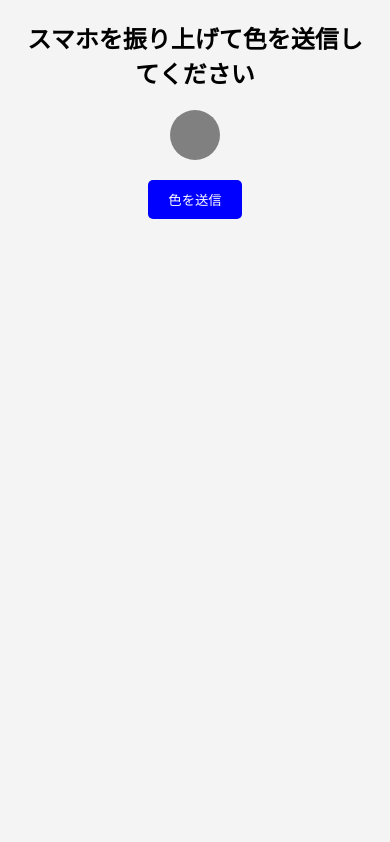
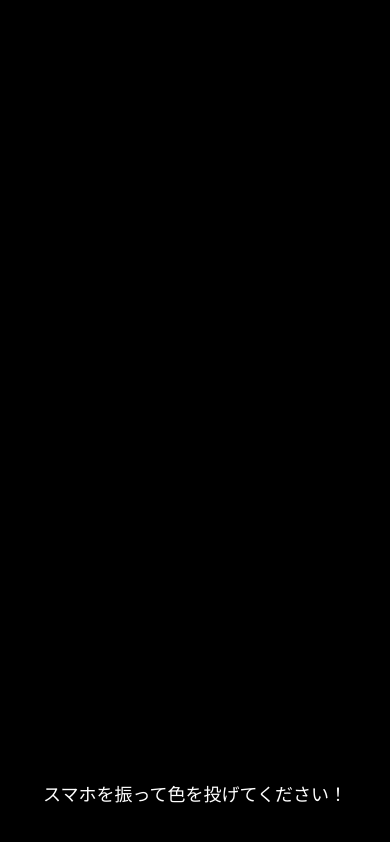
Before and after one commit to RyomaNakamura22/light-app2, a React (Create React App) app: page /throw-color in a window 390 px wide. Built offline with nearby package versions, Linux system fonts and the light colour scheme.

Commit message:
version-0.0.3

```diff
--- a/src/components/MixColor.js
+++ b/src/components/MixColor.js
@@ -94,6 +94,10 @@ function MixColor() {
 
   return (
     <div className="mix-color-screen">
+      <div className="MixColor-header">
+        <h4>スマホを上下に振って色を完成させましょう</h4>
+        <p>色で満たされたら完成です</p>
+      </div>
       <div
         className="loading-text"
         style={{
@@ -103,9 +107,8 @@ function MixColor() {
       >
         START
       </div>
-      <p>スマホを上下に振って色を完成させましょう</p>
       <button
-        className={`start-button ${mixProgress >= 100 ? "active" : ""}`}
+        className={`start-button ${mixProgress >= 100 ? "visible" : ""}`}
         onClick={handleClick}
         disabled={mixProgress < 100}
       >
--- a/src/components/ThrowColor.js
+++ b/src/components/ThrowColor.js
@@ -1,26 +1,89 @@
-import React from "react";
+import React, { useEffect, useRef } from "react";
 import { useNavigate, useLocation } from "react-router-dom";
+import "../styles/ThrowColor.css";
 
 function ThrowColor() {
   const navigate = useNavigate();
   const location = useLocation();
-  const { mixedColor } = location.state || { mixedColor: "gray" };
+  const mixedColor = location.state?.mixedColor || "#FF0000"; // 完成した色
+  const canvasRef = useRef(null);
 
-  const throwColor = () => {
-    alert(`${mixedColor}を照明に送信しました！`);
-    navigate("/complete");
-  };
+  useEffect(() => {
+    const canvas = canvasRef.current;
+    const ctx = canvas.getContext("2d");
+
+    let ball = { x: canvas.width / 2, y: canvas.height / 2, radius: 20 };
+    let trail = []; // 軌跡を保持する配列
+    const trailLength = 15; // 軌跡の最大長さ
+    const shakeThreshold = 40; // 閾値
+    let isThrown = false;
+
+    const drawBall = () => {
+      ctx.clearRect(0, 0, canvas.width, canvas.height); // 画面をクリア
+
+      // 軌跡を描画
+      trail.forEach((point, index) => {
+        ctx.beginPath();
+        ctx.arc(point.x, point.y, ball.radius * (1 - index / trailLength), 0, Math.PI * 2);
+        ctx.fillStyle = `${mixedColor}${Math.floor((255 * (trailLength - index)) / trailLength).toString(16)}`;
+        ctx.fill();
+      });
+
+      // ボールを描画
+      ctx.beginPath();
+      ctx.arc(ball.x, ball.y, ball.radius, 0, Math.PI * 2);
+      ctx.fillStyle = mixedColor;
+      ctx.fill();
+    };
+
+    const animate = () => {
+      if (isThrown) {
+        ball.y -= 5; // ボールを上に移動
+        ball.x += Math.random() * 4 - 2; // 軌跡にランダム性を追加
+
+        trail.push({ x: ball.x, y: ball.y });
+        if (trail.length > trailLength) {
+          trail.shift(); // 軌跡が長すぎる場合は古いものを削除
+        }
+
+        drawBall();
+
+        if (ball.y + ball.radius < 0) {
+          // ボールが画面外に出たら遷移
+          navigate("/complete");
+        } else {
+          requestAnimationFrame(animate);
+        }
+      }
+    };
+
+    const handleThrow = (event) => {
+      const acceleration = event.acceleration || {};
+      const { x = 0, y = 0 } = acceleration;
+
+      if (!isThrown && (Math.abs(x) > shakeThreshold || Math.abs(y) > shakeThreshold)) {
+        isThrown = true; // 投げる状態に
+        trail.push({ x: ball.x, y: ball.y }); // 軌跡の開始点を追加
+        animate();
+      }
+    };
+
+    window.addEventListener("devicemotion", handleThrow);
+
+    return () => {
+      window.removeEventListener("devicemotion", handleThrow);
+    };
+  }, [mixedColor, navigate]);
 
   return (
-    <div className="screen">
-      <h2>スマホを振り上げて色を送信してください</h2>
-      <div
-        className="color-circle"
-        style={{ backgroundColor: mixedColor, margin: "20px auto" }}
-      />
-      <button className="btn" onClick={throwColor}>
-        色を送信
-      </button>
+    <div className="throw-color-screen">
+      <canvas
+        ref={canvasRef}
+        width={window.innerWidth}
+        height={window.innerHeight}
+        style={{ display: "block", background: "black" }}
+      ></canvas>
+      <p>スマホを振って色を投げてください！</p>
     </div>
   );
 }
--- a/src/styles/MixColor.css
+++ b/src/styles/MixColor.css
@@ -3,11 +3,19 @@
     height: 100vh;
     display: flex;
     flex-direction: column;
-    justify-content: center;
+    justify-content: space-between;
     align-items: center;
     color: rgb(255, 255, 255);
     background-color: black;
   }
+
+  .MixColor-header {
+    text-align: center;
+    font-size: 18px;
+    font-weight: bold;
+    margin-top: 20px;
+  }
+
 
   /* STARTテキスト */
   .loading-text {
@@ -27,34 +35,30 @@
     transition: background-size 0.3s ease;
   }
 
-  /* ボタンスタイル */
+  /* ボタンのスタイル */
 .start-button {
-    margin-top: 20px;
+  font-size: 20px;
+  font-weight: bold;
   padding: 15px 30px;
-    font-size: 18px;
-    font-weight: bold;
   color: black;
   background-color: #f0f0f0;
   border: none;
   border-radius: 5px;
   cursor: pointer;
-    opacity: 0.5;
-    pointer-events: none;
-    transition: opacity 0.3s ease, transform 0.3s ease;
+  opacity: 0;
+  transform: scale(0.8);
+  pointer-events: none; /* 初期状態で無効化 */
+  transition: opacity 0.5s ease, transform 0.5s ease;
 }
 
-  .start-button:enabled {
+.start-button.visible {
   opacity: 1;
+  transform: scale(1);
   pointer-events: auto;
 }
 
 .start-button:hover {
   background-color: #d9d9d9;
-    transform: scale(1.1);
-  }
-
-  .start-button.active {
-    animation: glow 1.5s infinite alternate;
 }
 
   @keyframes glow {
--- /dev/null
+++ b/src/styles/ThrowColor.css
@@ -0,0 +1,15 @@
+.throw-color-screen {
+    height: 100vh;
+    width: 100%;
+    position: relative;
+    overflow: hidden;
+  }
+
+  p {
+    position: absolute;
+    bottom: 20px;
+    width: 100%;
+    text-align: center;
+    font-size: 18px;
+    color: white;
+  }
```
Lines whose indentation alone changed are shown as unchanged.
